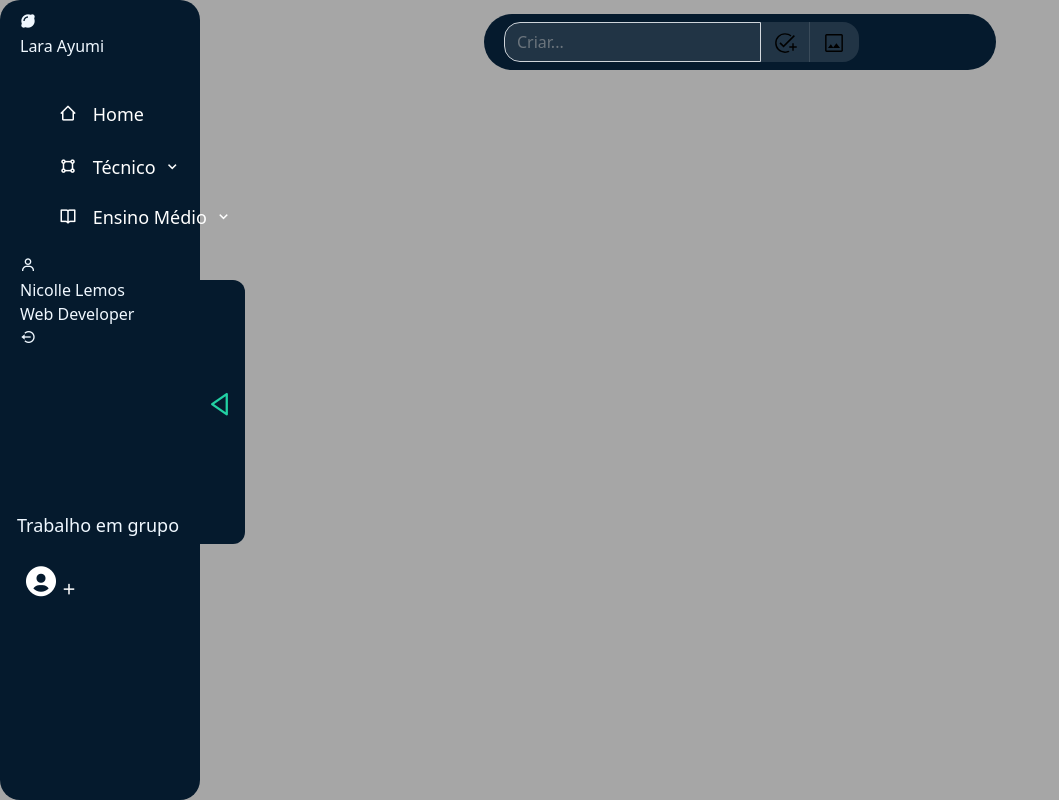
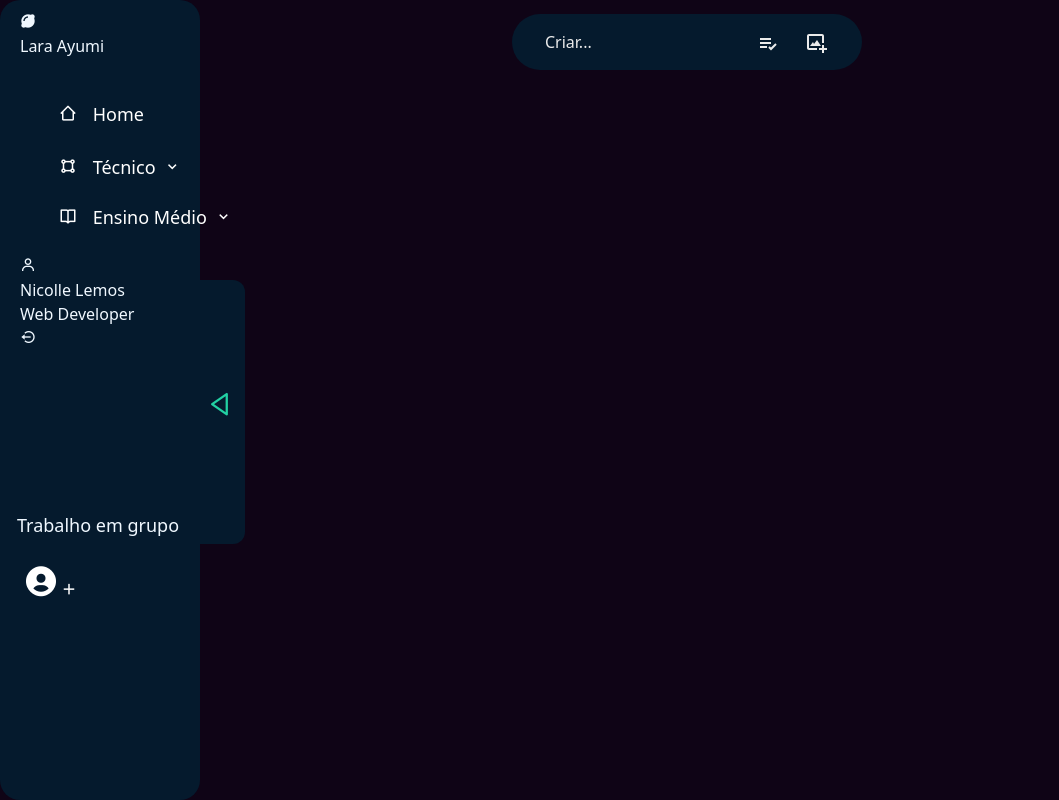
Before and after one commit to ayumilh/AgendaEstudantil, a plain HTML site: page html/home.html in a window 1280 px wide. Shown: the whole page, without its empty margins (0-1059 px from the left). Drawn offline with nearby package versions, Linux system fonts and the light colour scheme.

Commit message:
design da navbar

```diff
--- a/css/home.css
+++ b/css/home.css
@@ -1,4 +1,7 @@
 :root{
+  --background-body: #0F0416;
+  --text-default: #ebebeb;
+
   --azul-ceu-cyber: #22A0B6;
   --azul-claro-cyber: #133E7C;
   --azul-noite-cyber: #051A2D;
@@ -17,10 +20,7 @@
 }
 
 body{
-  background-color: #a6a6a6;
-
-  width: 100%;
-  min-height: 100vh;
+  background-color: var(--background-body);
   overflow: hidden;
   color: aliceblue;
 }
@@ -31,20 +31,30 @@ nav{
   border-radius: 50px;
   display: block;
 
-  width: 40%;
   top: 14px;
-  left: 100px;
-  margin-left: 30%;
-  margin-right: 50%;
+  left: 40%;
+  width: 500px;
 
   padding: 10px 20px;
 }
 
 input.form-control,
 button.btn-task-fast{
-  background-color: #f8f8f81d;
   border-radius: 16px;
+  border-color: transparent;
+  background-color: transparent;
+  color: #ebebebc4;
 }
+input.form-control:hover, .form-control:focus{
+  background-color: transparent;
+  color: var(--text-default);
+  border-color: transparent;
+  box-shadow: 0 0 0 0;
+}
+input.form-control::placeholder, .form-control:hover{
+  color: var(--text-default);
+}
+
 
 
 /* sidebar */
@@ -177,3 +187,19 @@ a{
   padding: 6px;
   padding-right: 1px;
 }
+
+/* CSS media query */
+@media screen and (max-width: 767px){
+  nav{
+    left: 45%;
+    width: 250px;
+
+  }
+}
+
+@media screen and (min-width: 767px){
+  nav{
+    width: 350px;
+
+  }
+}
--- a/html/home.html
+++ b/html/home.html
@@ -25,8 +25,8 @@
     <form action="" class="d-flex">
       <div class="input-group">
         <input type="text" class="form-control" id="task-fast"  placeholder="Criar..." aria-label="Criar...">
-        <button class="btn btn-task-fast" type="button"><img src="../img/task-checklist.svg" alt="" height="24" width="24"></button>
-        <button class="btn btn-task-fast" type="button"><img src="../img/task-image.svg" alt="" height="24" width="24"></button>
+        <button class="btn btn-task-fast" type="button"><img src="../img/bx-list-check.svg" alt="" height="24" width="24"></button>
+        <button class="btn btn-task-fast" type="button"><img src="../img/bx-image-add.svg" alt="" height="24" width="24"></button>
       </div>
 
     </form>
```
Also changed, not shown: img/bx-image-add.svg (added), img/bx-list-check.svg (added).
